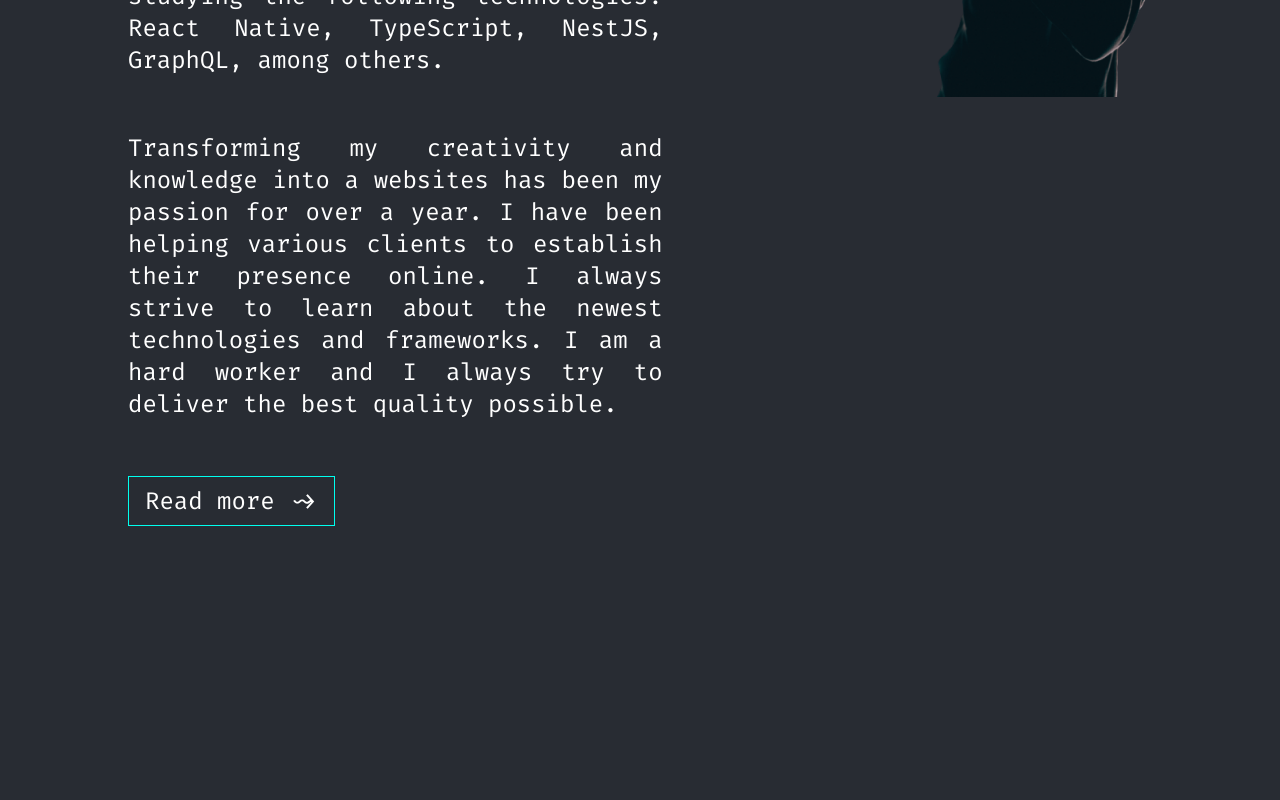
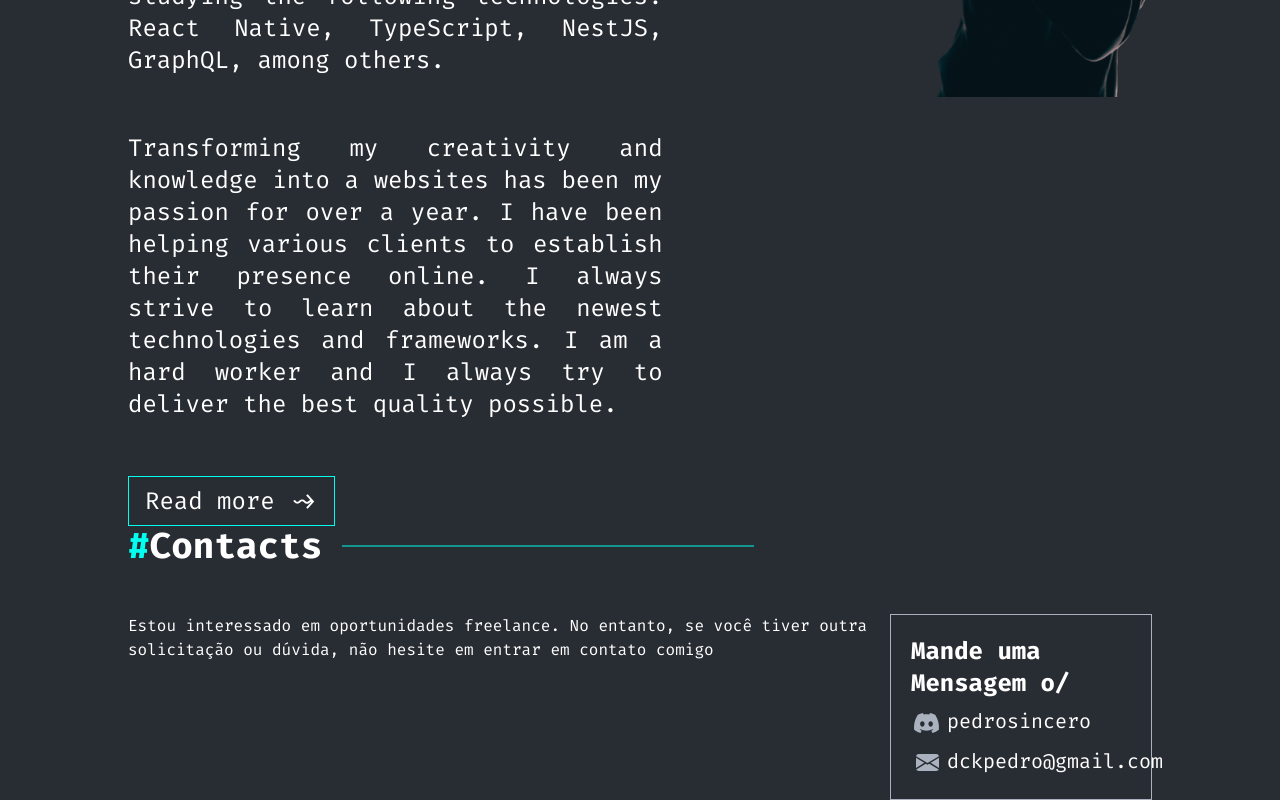
Before and after one commit to PedroSincero/Portfolio, a React (Vite) app: page / in a window 1280 px wide. Shown: the part 2636-3436 px from the top of the page. Before the commit the page ends 3162 px from the top, so only its background shows below. Built offline with nearby package versions, Linux system fonts and the light colour scheme.

Commit message:
iniciando contatos

```diff
--- a/src/App.jsx
+++ b/src/App.jsx
@@ -4,6 +4,7 @@ import Home from './components/Home'
 import Projects from './components/Projects'
 import Skills from './components/Skills'
 import AboutMe from './components/AboutMe'
+import Contacts from './components/Contacts'
 
 export default function App() {
   return (
@@ -14,6 +15,7 @@ export default function App() {
       <Projects />
       <Skills />
       <AboutMe />
+      <Contacts />
     </div>
   )
 }
--- /dev/null
+++ b/src/components/Contacts/index.jsx
@@ -0,0 +1,35 @@
+import Line from '../../assets/Line7.svg';
+import Discord from '../../assets/Discord (1).svg';
+import Email from '../../assets/Email (1).svg'
+
+export default function Contacts() {
+  return (
+    <>
+      <div className="hidden lg:flex pb-12">
+        <p className='text-4xl font-bold'><span className='text-primary'>#</span>Contacts</p>
+        <img className=' w-2/4 px-5 pr-20' src={Line} alt="Line" />
+      </div>
+
+    <div className='flex'>
+      <div>
+        <p>
+          Estou interessado em oportunidades freelance. No entanto, se você tiver outra solicitação ou dúvida, não hesite em entrar em contato comigo
+        </p>
+      </div>
+
+      <div className='flex flex-col w-96 border border-secondary p-4'>
+        <h1 className=' text-2xl font-bold p-1'> Mande uma Mensagem o/</h1>
+        <div className='flex text-xl gap-1 p-1'>
+          <img src={Discord} alt="discord logo" />
+          <p>pedrosincero</p>
+        </div>
+        <div className='flex text-xl gap-1 p-1'>
+          <img src={Email} alt="email logo" />
+          <p>dckpedro@gmail.com</p>
+        </div>
+      </div>
+
+    </div>
+    </>
+  )
+}
```
Also changed, not shown: src/assets/Discord (1).svg (added), src/assets/Email (1).svg (added).
